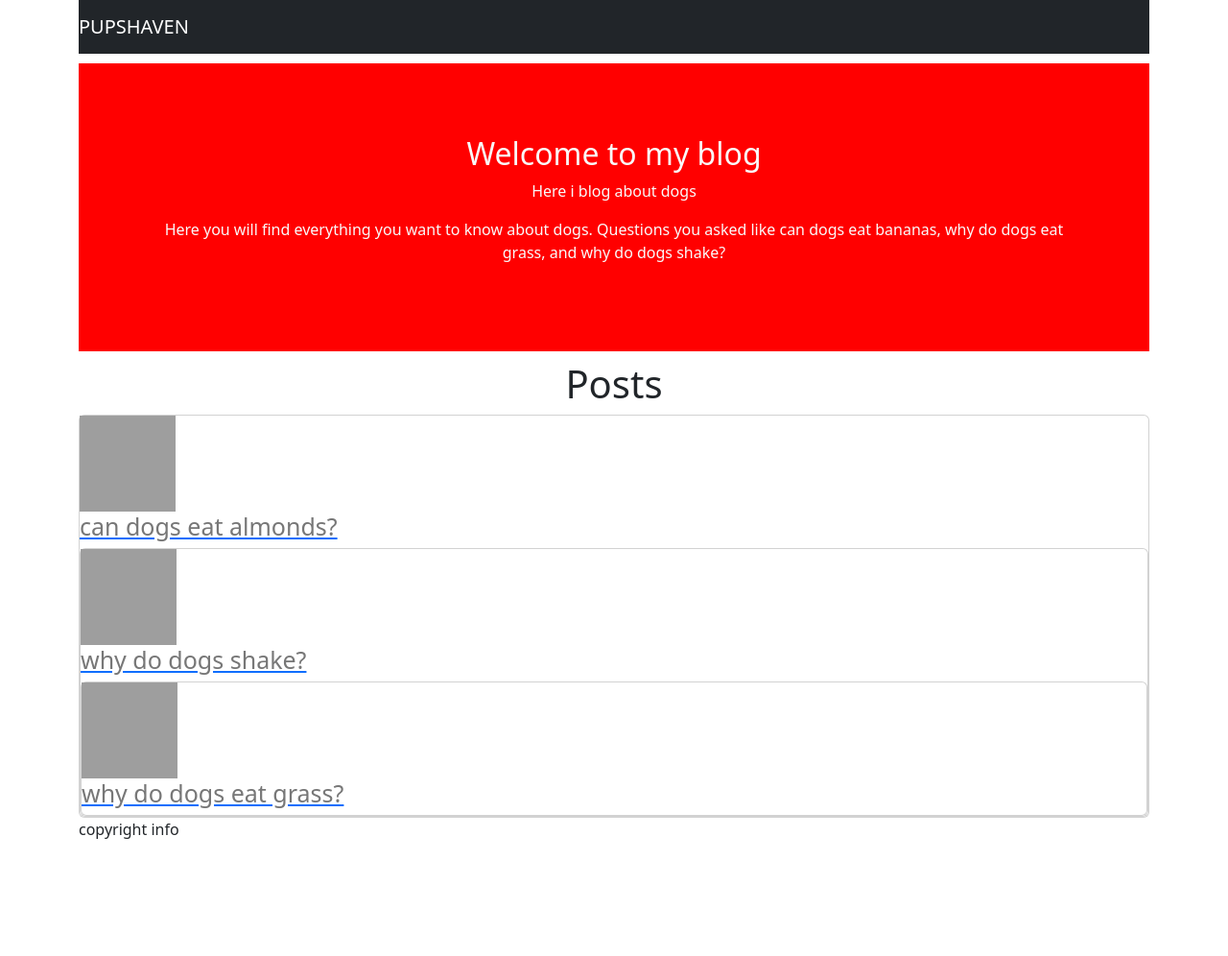
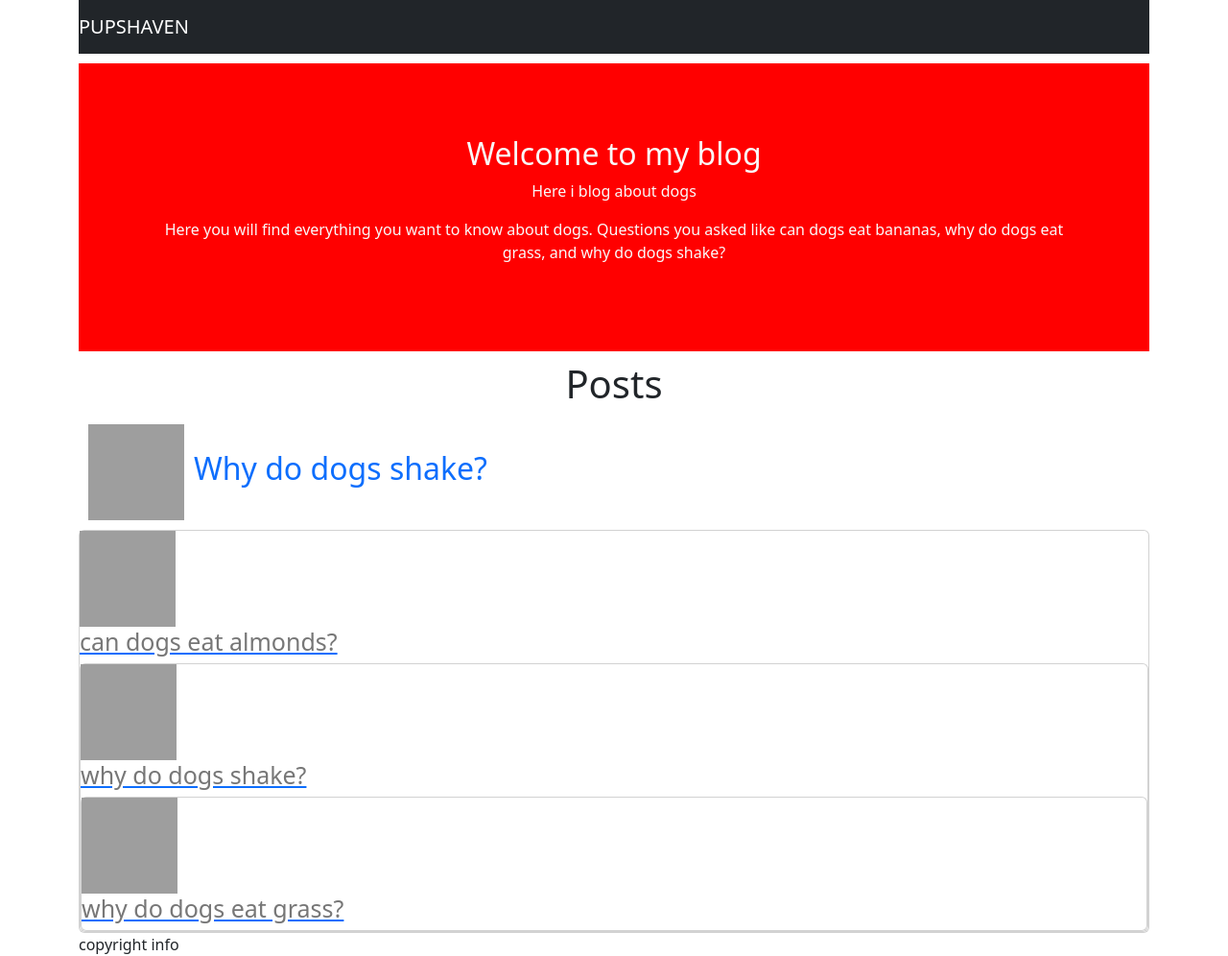
Before and after one commit to struk49/pupshaven, a plain HTML site: page index.html in a window 1280 px wide. Shown: the whole page at 96% size. Before the commit the page ends 876 px from the top, so only its background shows below. Drawn offline with nearby package versions, Linux system fonts and the light colour scheme; grey boxes are pictures that could not be loaded.

Commit message:
updated html and css

```diff
--- a/assets/css/style.css
+++ b/assets/css/style.css
@@ -39,3 +39,17 @@ h3{
   font-size: 25px;
   color: #777777;
 }
+.media{
+  display: flex;
+  align-items: flex-start;
+}
+.media, .content{
+  flex: 1;
+  margin: auto;
+  padding: 10px;
+}
+.content h2{
+  float: left;
+  padding: 0;
+  text-align: left;
+}
--- a/index.html
+++ b/index.html
@@ -35,6 +35,14 @@
         </div>
    </div>
    <div class="container">
+   <div class="media">
+    <div class="image"><img src="https://cdn.pixabay.com/photo/2014/12/16/22/25/woman-570883__480.jpg" alt="woman standing inthe sunset"></div>
+    <a href="index.html" class="content"><h2>Why do dogs shake?</h2></a>
+   </div>
+   </div>
+
+
+   <div class="container">
     <div class="card">
       <a href="#">
         <img src="https://images.pexels.com/photos/257540/pexels-photo-257540.jpeg?auto=compress&cs=tinysrgb&w=1260&h=750&dpr=1">
```
